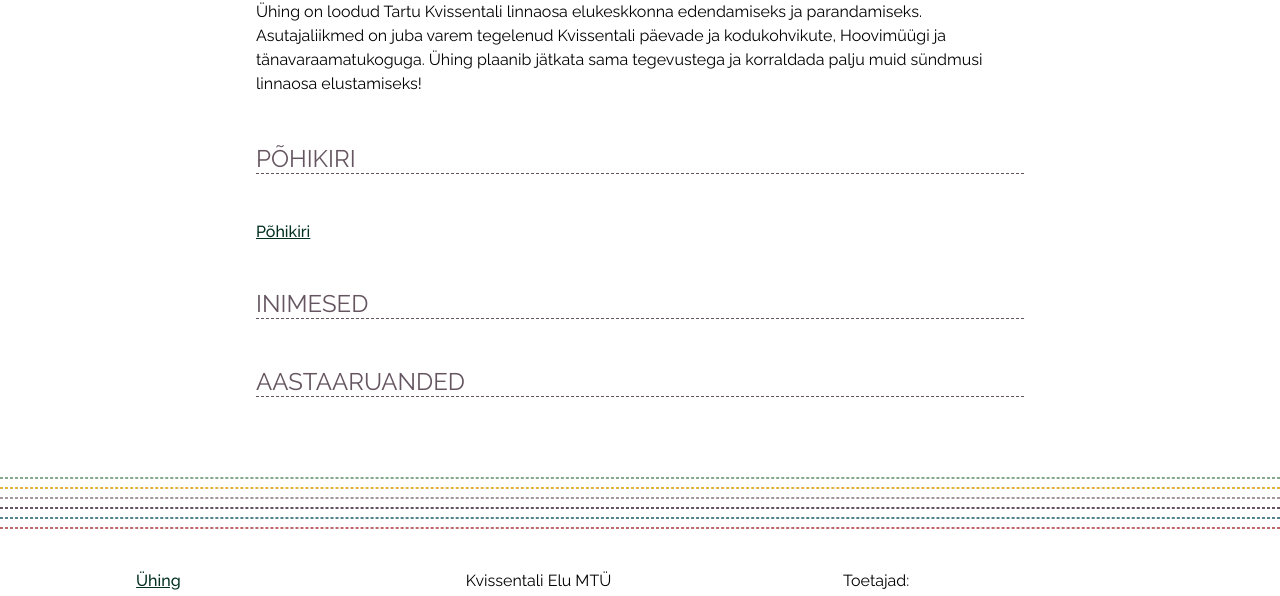
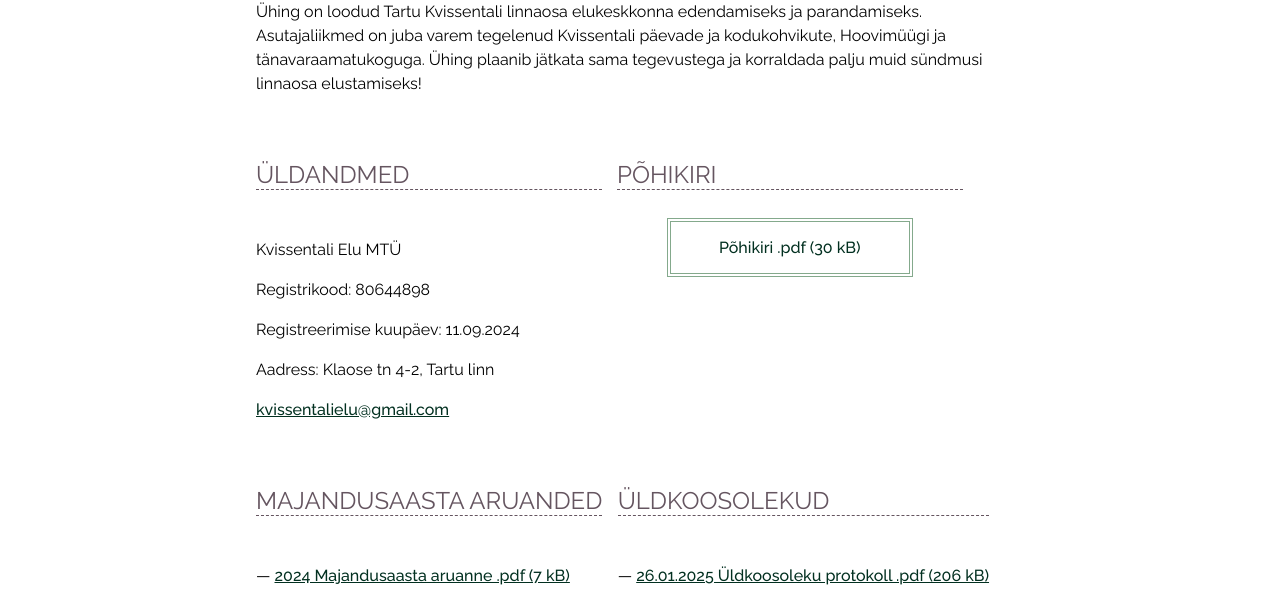
Before and after one commit to iriiiina/kvissentalielu.ee, a plain HTML site: page new/about.html in a window 1280 px wide. Shown: the part 192-788 px from the top of the page. Drawn offline with Linux system fonts and the light colour scheme.

Commit message:
#30 Add information to about page

```diff
--- a/new/about.html
+++ b/new/about.html
@@ -74,13 +74,39 @@
 
         <p>Ühing on loodud Tartu Kvissentali linnaosa elukeskkonna edendamiseks ja parandamiseks. Asutajaliikmed on juba varem tegelenud Kvissentali päevade ja kodukohvikute, Hoovimüügi ja tänavaraamatukoguga. Ühing plaanib jätkata sama tegevustega ja korraldada palju muid sündmusi linnaosa elustamiseks!</p>
 
-        <h2>Põhikiri</h2>
+        <div id="about-body">
+            <div>
+                <h2>Üldandmed</h1>
 
-        <a href="">Põhikiri</a>
+                <p>Kvissentali Elu MTÜ</p>
+                <p>Registrikood: 80644898</p>
+                <p>Registreerimise kuupäev: 11.09.2024</p>
+                <p>Aadress: Klaose tn 4-2, Tartu linn</p>
+                <p><a href="mailto:kvissentalielu@gmail.com">kvissentalielu@gmail.com</a></p>
+            </div>
+            <div>
+                <h2>Põhikiri</h2>
 
-        <h2>Inimesed</h2>
+                <div id="statute-button">
+                    <a href="../documents/pohikiri.pdf">Põhikiri .pdf (30 kB)</a>
+                </div>
+            </div>
+            <div>
+                <h2>Majandusaasta aruanded</h2>
 
-        <h2>Aastaaruanded</h2>
+                <p>&mdash; <a href="../documents/majandusaasta-aruanne/2024-majandusaasta-aruanne.pdf">2024 Majandusaasta aruanne .pdf (7 kB)</a></p>
+            </div>
+            <div>
+                <h2>Üldkoosolekud</h2>
+
+                <p>&mdash; <a href="../documents/board-meeting/2025-01-26-board-meeting.pdf">26.01.2025 Üldkoosoleku protokoll .pdf (206 kB)</a></p>
+                <p>&mdash; <a href="../documents/board-meeting/2024-09-24-board-meeting.pdf">24.09.2024 Üldkoosoleku protokoll .pdf (133 kB)</a></p>
+            </div>
+        </div>
+
+        <div id="join-add" style="margin: 4em 0 2em 0;">
+            <a href="join.html">Astu liikmeks!</a>
+        </div>
 
     </div>
 
--- a/new/style/category.css
+++ b/new/style/category.css
@@ -171,6 +171,37 @@ h2 {
 
 /* ABOUT */
 
+#about-body {
+    display: flex;
+    flex-direction: row;
+    flex-wrap: wrap;
+    gap: 2%;
+}
+
+#about-body div {
+    min-width: 45%;
+}
+
+
+#statute-button {
+    text-align: center;
+    margin: 2em 0 4em 0;
+}
+
+#statute-button a {
+    text-decoration: none;
+    outline-width: 0.3em;
+    outline-style: double;
+    outline-color: #84a98c;
+    transition: outline-width 1s;
+    padding: 1em 3em;
+}
+
+#statute-button a:hover {
+    color: #84a98c;
+    outline-width: 0.5em;
+}
+
 /* PROJECTS */
 
 h3 {
```
Also changed, not shown: 3 other files.
